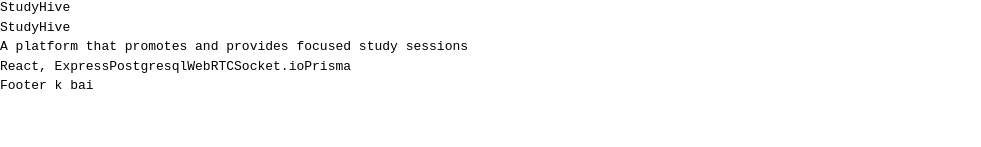
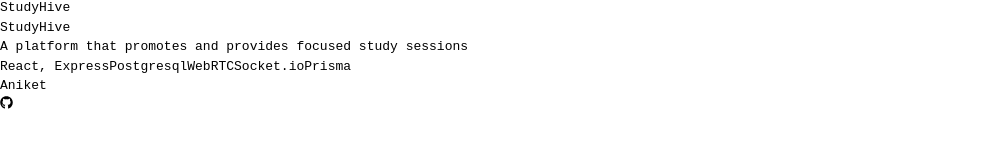
Before and after one commit to OikawaToru1/Portfolio, a React (Vite) app: page / in a window 1280 px wide. Shown: the part 301-448 px from the top of the page, without its empty margins (0-981 px from the left). Built offline with nearby package versions, Linux system fonts and the light colour scheme.

Commit message:
created and added details to footer

```diff
--- a/src/Components/Footer.jsx
+++ b/src/Components/Footer.jsx
@@ -1,9 +1,16 @@
 import React from 'react'
+import { FaGithub } from "react-icons/fa";
+import { useSelector } from 'react-redux';
+import { Link } from 'react-router';
 
 function Footer() {
+  const darkTheme = useSelector((state) => state.theme.darkTheme);
   return (
-    <div className=' '>
-      Footer k bai
+    <div className={`h-12 ${darkTheme ? 'bg-gray-900 text-slate-50' : 'bg-slate-50 text-black'} flex justify-center fixed bottom-0 w-full transition-colors duration-500  `}>
+      <div className={`w-1/3 px-5 mt flex justify-between items-center ${darkTheme ? 'border-gray-700' : 'border-gray-200'} border-t  `}>
+        <h1><Link to="/">Aniket</Link> </h1>
+        <Link to="https://github.com/OikawaToru1"><FaGithub className='text-2xl text-gray-500 hover:text-gray-700 cursor-pointer ' /></Link>
+      </div>
     </div>
   )
 }
```
